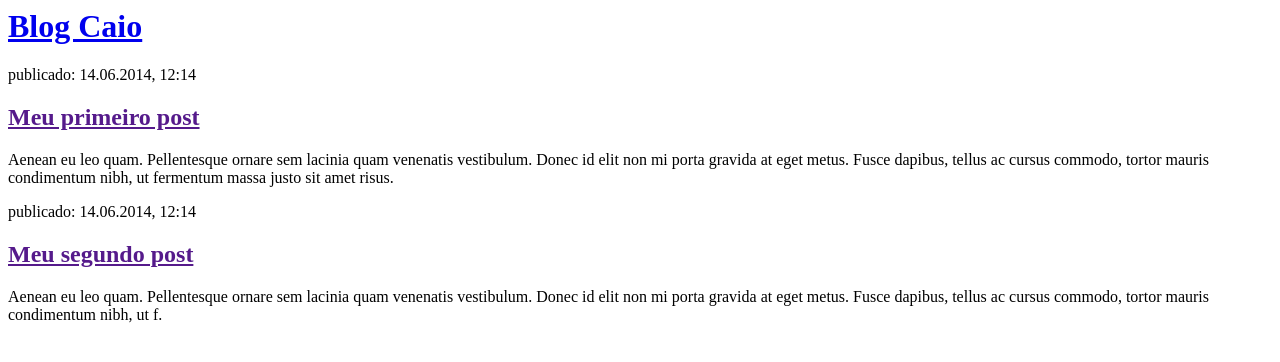
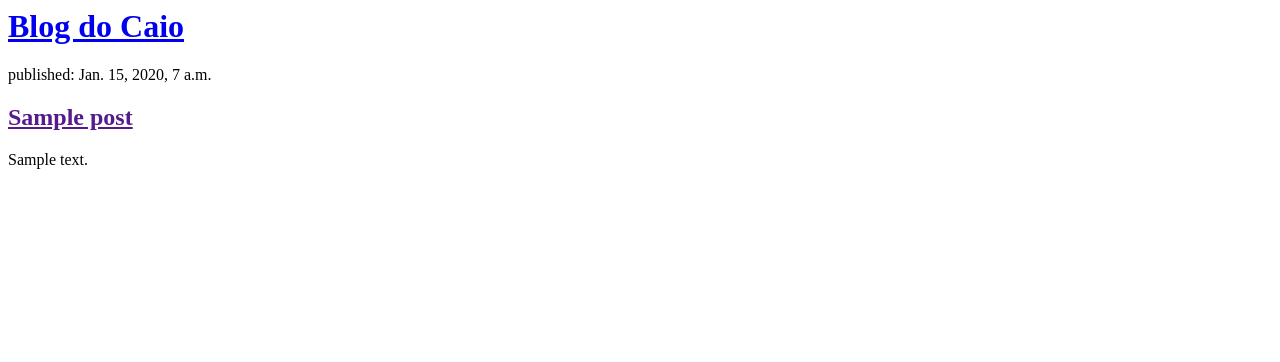
Before and after one commit to caiodesouza/my-first-blog, a Django app: template blog/templates/blog/post_list.html in a window 1280 px wide. Shown: the top 362 px of the page. Run offline with Django 3.2, Linux system fonts and the light colour scheme; the template is opened without the code that fills it: values that come from a table or form of the project are taken from there, others are empty; tables that the repository leaves empty hold one stand-in row (values such as "Sample post").

Commit message:
Alterações feitas hoje 1409.

```diff
--- a/blog/templates/blog/post_list.html
+++ b/blog/templates/blog/post_list.html
@@ -1,22 +1,18 @@
 <html>
     <head>
-        <title>Blog Caio</title>
+        <title>Blog do Caio</title>
     </head>
     <body>
         <div>
-            <h1><a href="/">Blog Caio</a></h1>
-        </div>
+    <h1><a href="/">Blog do Caio</a></h1>
+</div>
 
-        <div>
-            <p>publicado: 14.06.2014, 12:14</p>
-            <h2><a href="">Meu primeiro post</a></h2>
-            <p>Aenean eu leo quam. Pellentesque ornare sem lacinia quam venenatis vestibulum. Donec id elit non mi porta gravida at eget metus. Fusce dapibus, tellus ac cursus commodo, tortor mauris condimentum nibh, ut fermentum massa justo sit amet risus.</p>
-        </div>
-
-        <div>
-            <p>publicado: 14.06.2014, 12:14</p>
-            <h2><a href="">Meu segundo post</a></h2>
-            <p>Aenean eu leo quam. Pellentesque ornare sem lacinia quam venenatis vestibulum. Donec id elit non mi porta gravida at eget metus. Fusce dapibus, tellus ac cursus commodo, tortor mauris condimentum nibh, ut f.</p>
-        </div>
+{% for post in posts %}
+    <div>
+        <p>published: {{ post.published_date }}</p>
+        <h2><a href="">{{ post.title }}</a></h2>
+        <p>{{ post.text|linebreaksbr }}</p>
+    </div>
+{% endfor %}
     </body>
 </html>
```
Also changed, not shown: blog/views.py (+6 -1 lines).
